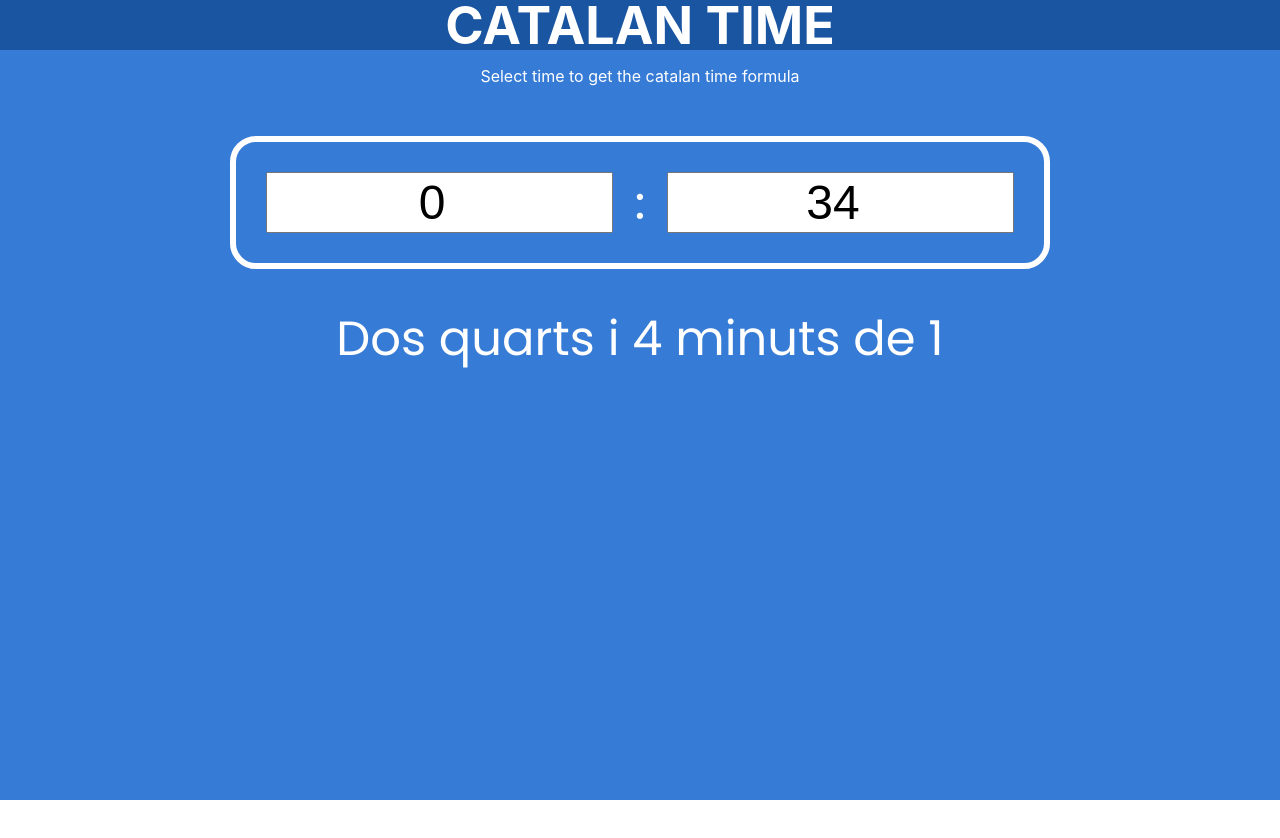
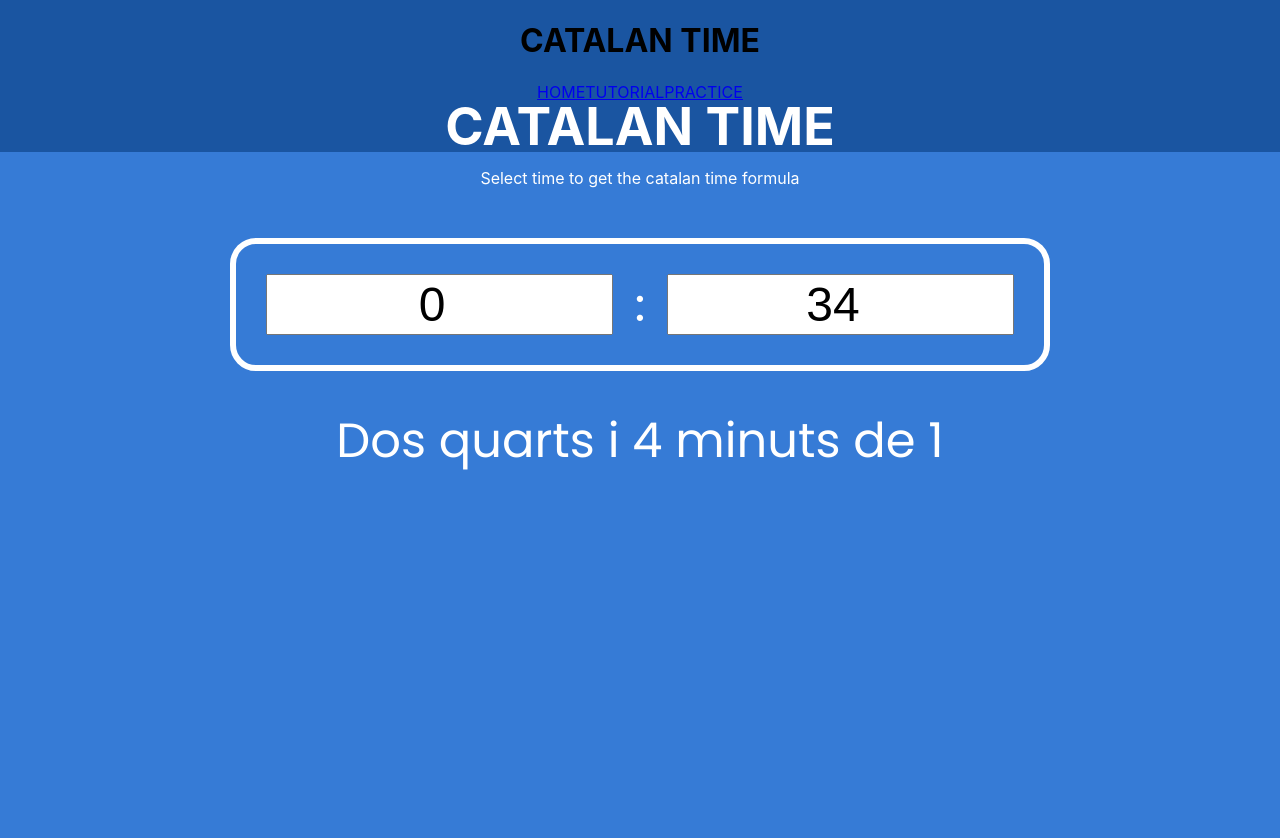
Before and after one commit to ulldecorb/catalan-time, a React (Create React App) app in the folder catalan-time/: page / in a window 1280 px wide. Shown: the top 838 px of the page. Before the commit the page ends 800 px from the top, so only its background shows below. Built offline with nearby package versions, Linux system fonts and the light colour scheme; the HTML template or start-up script is replaced by a standard one.

Commit message:
Create navbar component

```diff
--- a/catalan-time/src/App.css
+++ b/catalan-time/src/App.css
@@ -1,9 +1,12 @@
+body {
+  background-color: #1a55a1;
+}
+
 .App {
   text-align: center;
 }
 
 .App__header {
-  background-color: #1a55a1;
   height: 50px;
   display: -webkit-box;
   display: -ms-flexbox;
--- a/catalan-time/src/App.js
+++ b/catalan-time/src/App.js
@@ -5,6 +5,7 @@ import {
   Route
 } from 'react-router-dom';
 import './App.css';
+import Navbar from './components/navbar';
 import Converter from './components/converter';
 import Tutorial from './components/tutorial';
 import Practice from './components/practice';
@@ -25,6 +26,7 @@ function App() {
   return (
       <Router>
     <div className="App">
+      <Navbar />
       <header className="App__header">
         <h1 className='App__title'>CATALAN TIME</h1>
       </header>
--- a/catalan-time/src/App.scss
+++ b/catalan-time/src/App.scss
@@ -1,12 +1,13 @@
 @import './style/colors';
 
+body {
+  background-color: $header-background;
+}
+
 .App {
-
     text-align: center;
 
   &__header {
-
-    background-color: $header-background;
     height: 50px;
     display: flex;
     flex-direction: column;
--- /dev/null
+++ b/catalan-time/src/components/navbar/index.jsx
@@ -0,0 +1,35 @@
+import React from "react";
+import { Link } from 'react-router-dom';
+
+export function Navbar () {
+    return(
+        <header className="header">
+        <h1 className='header__title'>CATALAN TIME</h1>
+          <nav className="header__navbar">
+          <Link
+          to={'/'}
+          type="button"
+          className="navbar__handler"
+        >
+            HOME
+        </Link>
+          <Link
+          to={'/tutorial'}
+          type="button"
+          className="navbar__handler"
+        >
+            TUTORIAL
+        </Link>
+          <Link
+          to={'/practice'}
+          type="button"
+          className="navbar__handler"
+        >
+            PRACTICE
+        </Link>
+        </nav>
+      </header>
+    )
+}
+
+export default Navbar;
```
